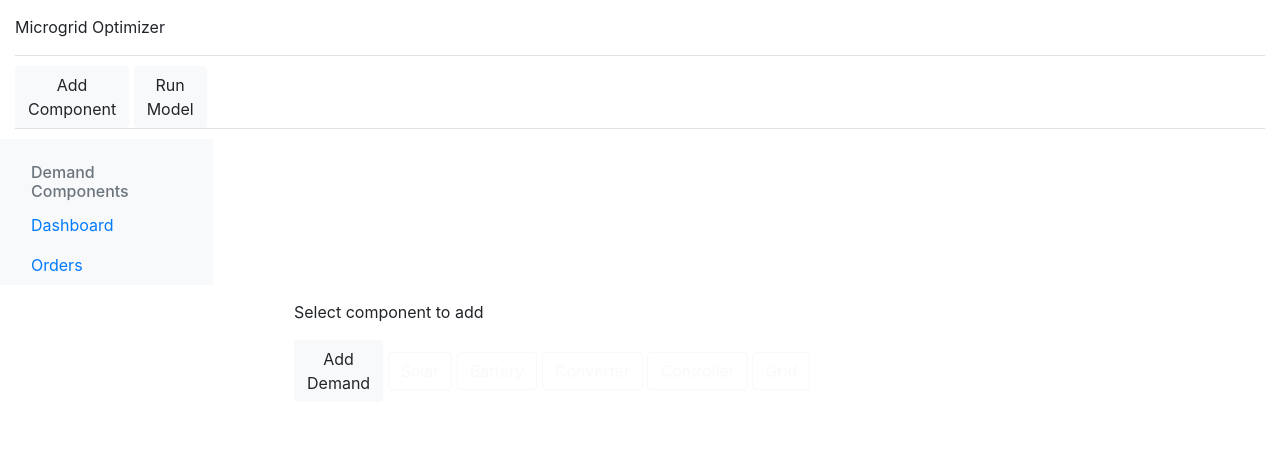
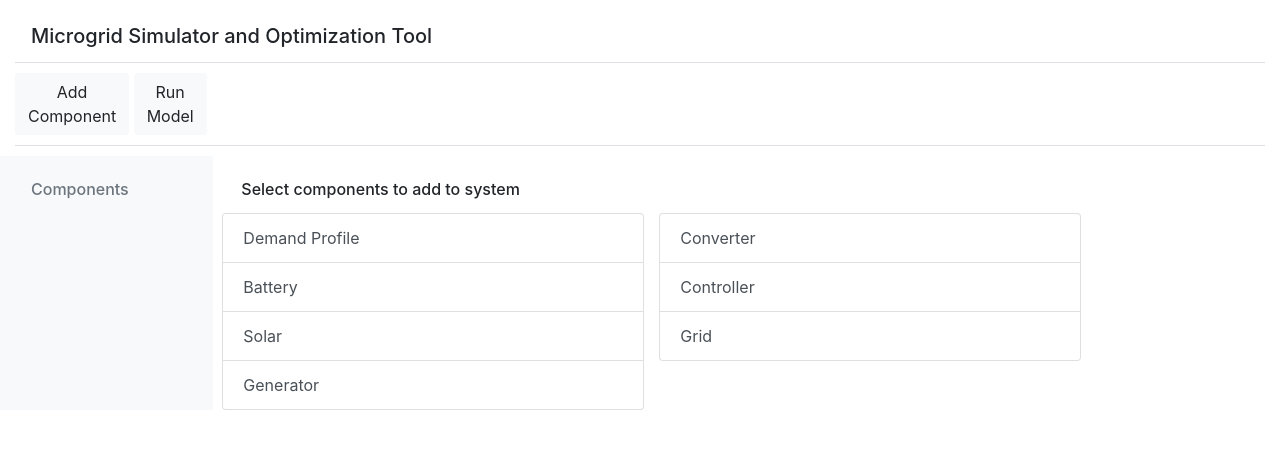
Before and after one commit to bdjos/my-website, a Django app: page /optimizer/add_component/ in a window 1280 px wide. Shown: the top 449 px of the page. Run offline with Django 3.2, Linux system fonts and the light colour scheme; data that the repository does not hold is empty; some libraries are stand-ins or nearby versions.

Commit message:
Visual changes and updates to forms

```diff
--- a/optimizer/templates/optimizer/add_battery.html
+++ b/optimizer/templates/optimizer/add_battery.html
@@ -2,6 +2,10 @@
 
 {% block content %}
 
-<p>This is my demand content</p>
+<h2>New Battery</h2>
+  <form method="POST" class="post-form">{% csrf_token %}
+      {{ form.as_p }}
+      <button type="submit" class="save btn btn-default">Save</button>
+  </form>
 
 {% endblock %}
--- a/optimizer/templates/optimizer/add_component.html
+++ b/optimizer/templates/optimizer/add_component.html
@@ -2,13 +2,26 @@
 
 {% block content %}
 
-<p> Select component to add</p>
+<div class="row">
+  <div class="col-md-6">
+    <h6 class="sidebar-heading d-flex justify-content-between align-items-left px-1 mt-4 mb-1" style="padding-bottom:10px">
+      <span>Select components to add to system</span>
+    </h6>
+  </div>
+</div>
 
-<a class="btn btn-light" href="add_demand/" role="button">Add <br> Demand</a>
-<button type="button" class="btn btn-outline-light">Solar</button>
-<button type="button" class="btn btn-outline-light">Battery</button>
-<button type="button" class="btn btn-outline-light">Converter</button>
-<button type="button" class="btn btn-outline-light">Controller</button>
-<button type="button" class="btn btn-outline-light">Grid</button>
+<div class="row">
+  <div class="list-group col-md-5">
+    <a href="{% url 'add_demand' %}" class="list-group-item list-group-item-action">Demand Profile</a>
+    <a href="{% url 'add_battery' %}" class="list-group-item list-group-item-action">Battery</a>
+    <a href="{% url 'add_solar' %}" class="list-group-item list-group-item-action">Solar</a>
+    <a href="{% url 'add_generator' %}" class="list-group-item list-group-item-action">Generator</a>
+  </div>
+  <div class="list-group col-md-5">
+    <a href="{% url 'add_converter' %}" class="list-group-item list-group-item-action">Converter</a>
+    <a href="{% url 'add_controller' %}" class="list-group-item list-group-item-action">Controller</a>
+    <a href="{% url 'add_grid' %}" class="list-group-item list-group-item-action">Grid</a>
+  </div>
+</div>
 
 {% endblock %}
--- a/optimizer/templates/optimizer/index.html
+++ b/optimizer/templates/optimizer/index.html
@@ -19,45 +19,43 @@
   </head>
 
   <body>
+    <!-- Header -->
     <div class="container-fluid" style="margin-top:15px">
       <div class="border-bottom">
-        <p> Microgrid Optimizer </p>
+        <h5 class="sidebar-heading d-flex justify-content-between align-items-left px-3 mt-4 mb-1" style="padding-bottom:10px">
+          <span>Microgrid Simulator and Optimization Tool</span>
+        </h5>
       </div>
-      <div class="tab-content border-bottom" id="myTabContent" style="margin-top:10px;">
+
+    <!-- Navbar -->
+      <div class="tab-content border-bottom" id="myTabContent" style="margin-top:10px; padding-bottom:10px;">
         <div class="tab-pane fade show active" id="home" role="tabpanel" aria-labelledby="home-tab">
-          <a class="btn btn-light" href="add_component/" role="button">Add <br> Component</a>
-          <a class="btn btn-light" href="../run_model/" role="button">Run <br> Model</a>
+          <a class="btn btn-light" href="{% url 'add_component' %}" role="button">Add <br> Component</a>
+          <a class="btn btn-light" href="{% url 'run_model' %}" role="button">Run <br> Model</a>
         </div>
       </div>
 
-      <!-- Sidebar starts -->
+      <!-- Sidebar -->
       <div class="row" style="margin-top:10px">
         <nav class="col-md-2 d-none d-md-block bg-light sidebar">
           <div class="sidebar-sticky">
-            <h6 class="sidebar-heading d-flex justify-content-between align-items-center px-3 mt-4 mb-1 text-muted">
-              <span>Demand Components</span>
+            <h6 class="sidebar-heading d-flex justify-content-between align-items-center px-3 mt-4 mb-1 text-muted" style="padding-bottom:10px">
+              <span>Components</span>
             </h6>
-            <ul class="nav flex-column">
-              <li class="nav-item">
-                <a class="nav-link active" href="#">
-                  Dashboard <span class="sr-only">(current)</span>
+            <div class="list-group">
+              {% for component in components %}
+                <a href="#{{ component }}/" class="list-group-item list-group-item-action">
+                  {{ component }}
                 </a>
-              </li>
-              <li class="nav-item">
-                <a class="nav-link" href="#">
-                  Orders
-                </a>
-              </li>
-            </ul>
-
+              {% endfor %}
+            </div>
           </div>
         </nav>
-          <div class="container" style="margin-top:15px">
-          <main role="main" class="col-md-9 ml-sm-auto col-lg-10 px-4">
+
+        <!-- Content -->
+        <main role="main" class="col-md-10 ml-sm-auto col-lg-10 px-4">
           {% block content %}
           {% endblock %}
-
-          </div>
         </main>
       </div>
     </div>
--- a/optimizer/urls.py
+++ b/optimizer/urls.py
@@ -1,9 +1,16 @@
 from django.urls import path
 
-from . import views
+from .views import header_pages
 
 urlpatterns = [
-    path('', views.index, name='index'),
-    path('add_component/', views.add_component, name='add_component'),
-    path('add_component/add_demand/', views.add_demand, name='add_demand')
+    path('', header_pages.index, name='index'),
+    path('add_component/', header_pages.add_component, name='add_component'),
+    path('run_model/', header_pages.run_model, name='run_model'),
+    path('add_component/add_demand/', header_pages.add_demand, name='add_demand'),
+    path('add_component/add_demand/', header_pages.add_demand, name='add_solar'),
+    path('add_component/add_battery/', header_pages.add_battery, name='add_battery'),
+    path('add_component/add_demand/', header_pages.add_demand, name='add_converter'),
+    path('add_component/add_demand/', header_pages.add_demand, name='add_generator'),
+    path('add_component/add_demand/', header_pages.add_demand, name='add_controller'),
+    path('add_component/add_demand/', header_pages.add_demand, name='add_grid'),
 ]
--- a/optimizer/views.py
+++ b/optimizer/views.py
@@ -1,12 +1,43 @@
 from django.shortcuts import render
 from django.http import HttpResponse
+from .models import CreateBattery
+from .forms import CreateBatteryForm
 
+class header_pages():
+    def __init__(self):
+        self.components = CreateBattery.objects.all()
 
-def index(request):
-    return render(request, 'optimizer/main.html')
+    @classmethod
+    def index(cls, request):
+        cls.__init__(cls)
+        return render(request, 'optimizer/main.html', {'components': cls.components})
 
-def add_component(request):
-    return render(request, 'optimizer/add_component.html')
+    @classmethod
+    def run_model(cls, request):
+        cls.__init__(cls)
+        return render(request, 'optimizer/main.html', {'components': cls.components})
 
-def add_demand(request):
-    return render(request, 'optimizer/add_demand.html')
+    @classmethod
+    def add_component(cls, request):
+        cls.__init__(cls)
+        return render(request, 'optimizer/add_component.html', {'components': cls.components})
+
+    @classmethod
+    def add_demand(cls, request):
+        cls.__init__(cls)
+        return render(request, 'optimizer/add_demand.html', {'components': cls.components})
+
+    @classmethod
+    def add_battery(cls, request):
+        cls.__init__(cls)
+        if request.method == "POST":
+            form = CreateBatteryForm(request.POST)
+            if form.is_valid():
+                post = form.save(commit=False)
+#                post.author = request.user
+#                post.published_date = timezone.now()
+                post.save()
+                return redirect('post_detail', pk=post.pk)
+        else:
+            form = CreateBatteryForm()
+        return render(request, 'optimizer/add_battery.html', {'components': cls.components,'form': form})
```
Also changed, not shown: optimizer/forms.py (+5 -18 lines).
